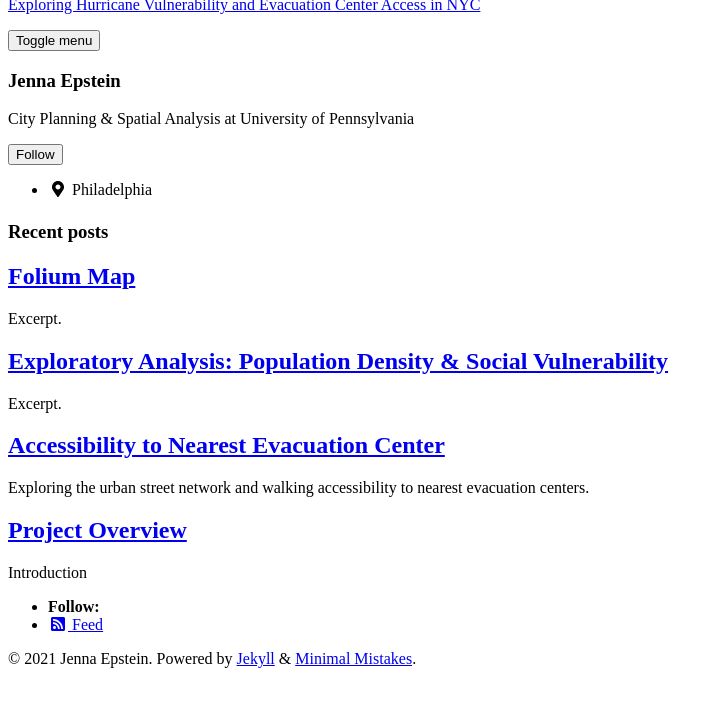
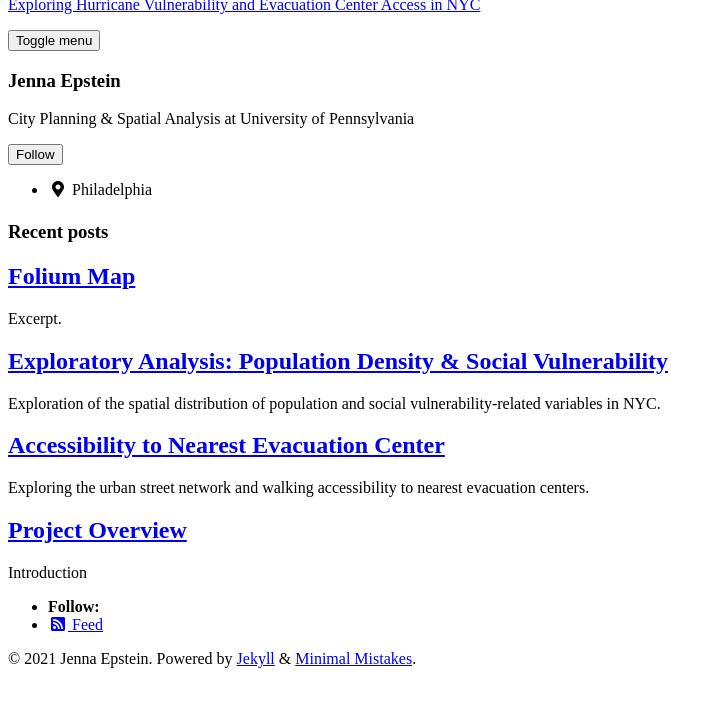
Before and after one commit to jennaepstein/MUSA550-finalproject, a Jekyll site: the page built from index.html, in a window 1280 px wide, cut to the strip 112-819 px from the top of the page. Shown: the whole strip, without its empty margins (0-724 px from the left). Built offline with Jekyll 4.4.1, drawn with Linux system fonts in a browser that asks for light colours; cached includes are drawn as plain includes; nearby versions of some CDN libraries; the list of posts is cut into pages by our own code.

Commit message:
Update 2021-12-20-exploratory-analysis.md

```diff
--- a/_posts/2021-12-20-exploratory-analysis.md
+++ b/_posts/2021-12-20-exploratory-analysis.md
@@ -3,7 +3,7 @@ title: "Exploratory Analysis: Population Density & Social Vulnerability"
 date: 2021-12-20
 published: true
 tags: [dataviz, matplotlib, hvplot]
-excerpt: "Excerpt."
+excerpt: "Exploration of the spatial distribution of population and social vulnerability-related variables in NYC."
 altair-loader:
   NYC_population_density_hist: "charts/NYC_population_density_hist.json"
 hv-loader:
@@ -16,7 +16,6 @@ classes: wide
 ---
 
 ## Population Density
-
 To gain a better understanding of where major centers of population are situated throughout the city, I pulled data from the US Census using cenpy to obtain the total population estimate and land area for each tract. I then calculated a new variable for population density:
 * Population_Density = Total_Population/AREALAND
 
@@ -27,7 +26,6 @@ To illustrate population density spatially, the interactive map below shows popu
 <div id="NYC_population_density_hvplot"></div>
 
 ## Overall SVI
-
 According to the CDC, “social vulnerability refers to the potential negative effects on communities caused by external stresses on
 human health. Such stresses include natural or human-caused disasters, or disease outbreaks.” The CDC/ATSDR Social Vulnerability Index (CDC/ATSDR SVI) uses 15 U.S. census variables to assemble an index score for social vulnerability at different geographic levels. The following graphic breaks down the different components of the index:
 
@@ -41,19 +39,11 @@ I downloaded the tract-level index for New York State and filtered to NYC.
 ### SVI Themes
 
 In addition to an overall SVI score, the dataset also contains the individual scores for four different social vulnerability themes. I mapped the four themes' scores across each census tract, as well as the point layer for hurricane evacuation centers.
-
 #### Theme 1: Socioeconomic Status
-
 ![hec_SVItheme1_matplotlib]({{ site.url }}{{ site.baseurl }}/assets/images/hec_SVItheme1_matplotlib.png)
-
 #### Theme 2: Household Composition & Disability
-
 ![hec_SVItheme2_matplotlib]({{ site.url }}{{ site.baseurl }}/assets/images/hec_SVItheme2_matplotlib.png)
-
 #### Theme 3: Minority Status & Language
-
 ![hec_SVItheme3_matplotlib]({{ site.url }}{{ site.baseurl }}/assets/images/hec_SVItheme3_matplotlib.png)
-
 #### Theme 4: Housing Type & Transportation
-
 ![hec_SVItheme4_matplotlib]({{ site.url }}{{ site.baseurl }}/assets/images/hec_SVItheme4_matplotlib.png)
```
